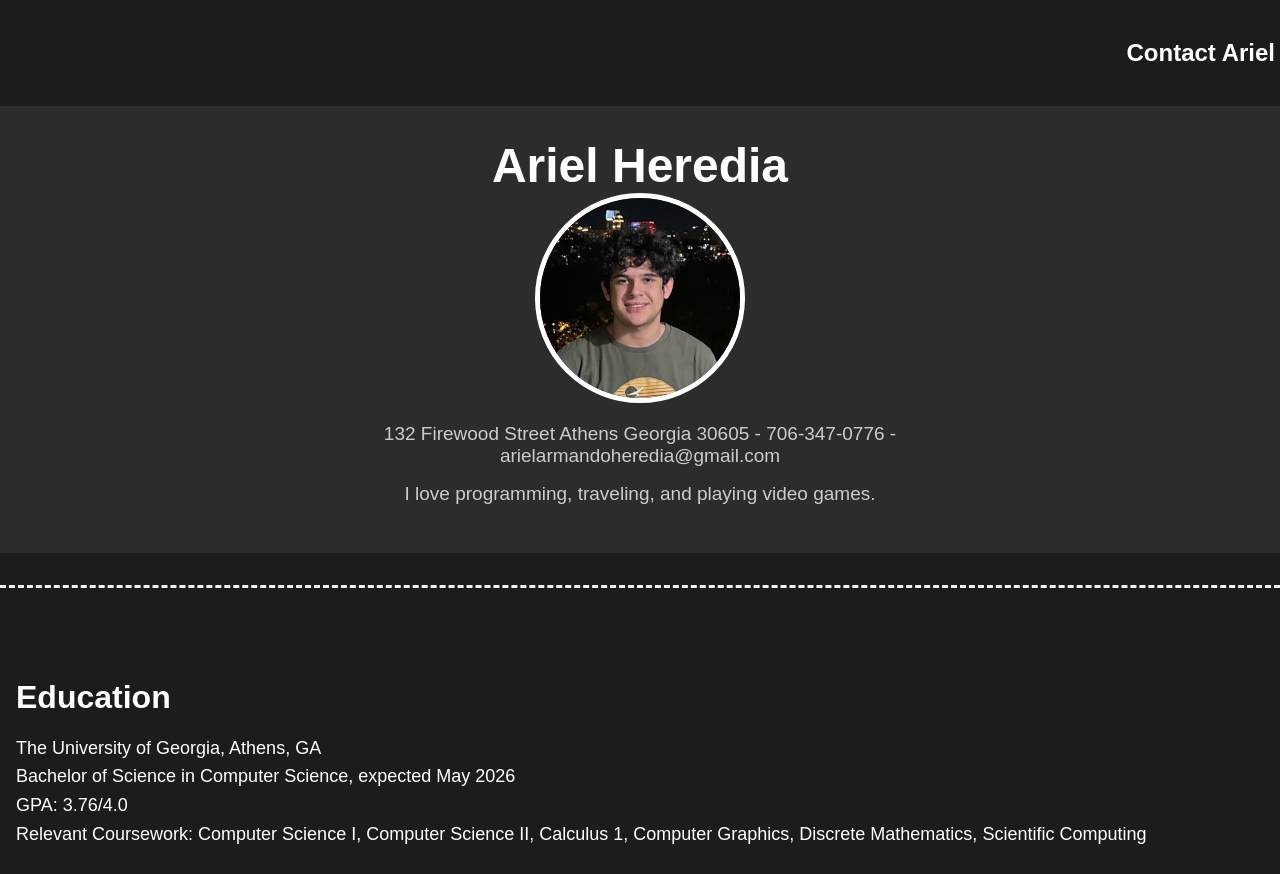
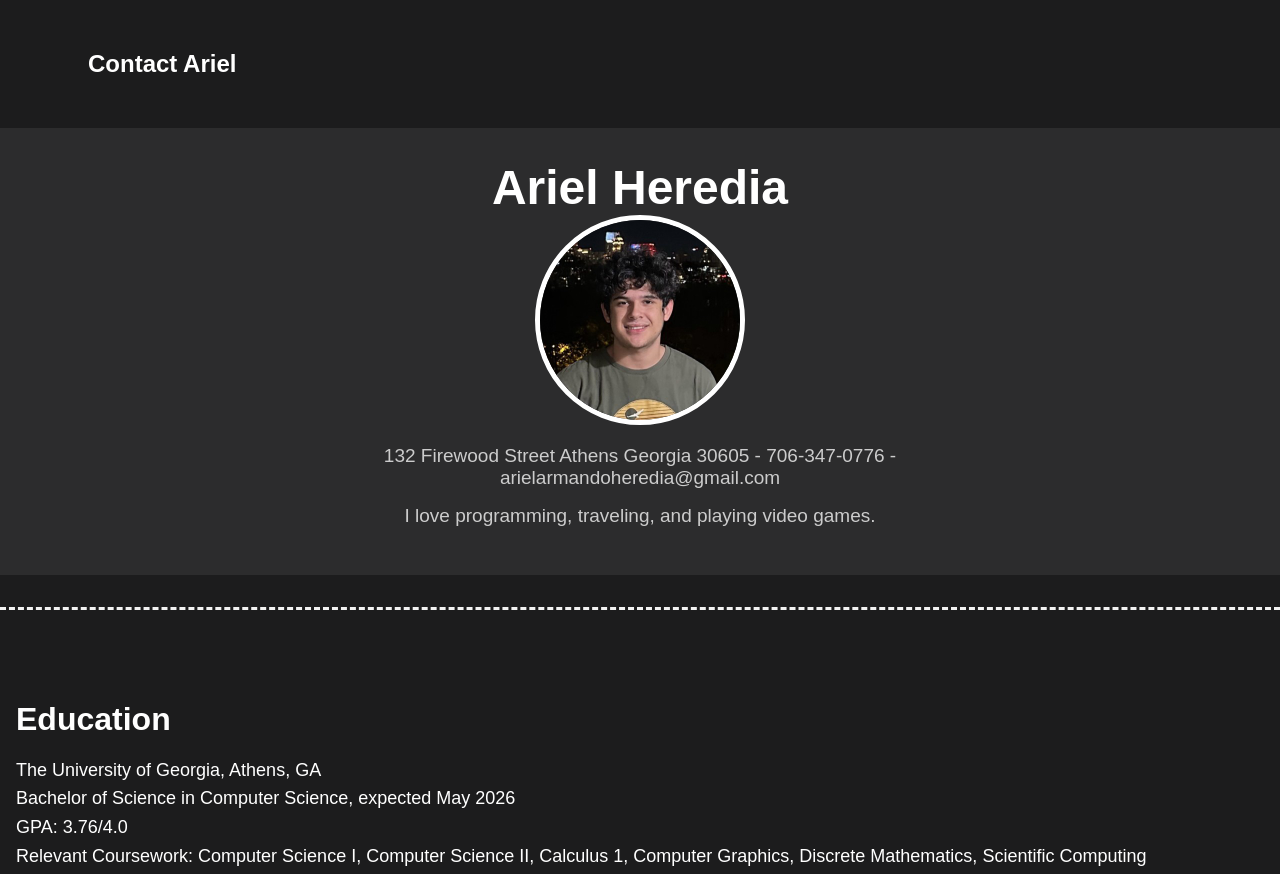
Before and after one commit to arielherediaa/arielherediaa.github.io, a plain HTML site: page index.html in a window 1280 px wide. Shown: the top 874 px of the page. Drawn offline with Linux system fonts and the light colour scheme.

Commit message:
Update style.css

```diff
--- a/css/style.css
+++ b/css/style.css
@@ -10,9 +10,9 @@ body {
 
 nav {
   background-color: #1c1c1d;
-  padding: 5px;
+  padding: 16px;
   display: flex;
-  justify-content:flex-end;
+  justify-content: space-between;
   align-items: center;
   margin: 0;
 }
```
